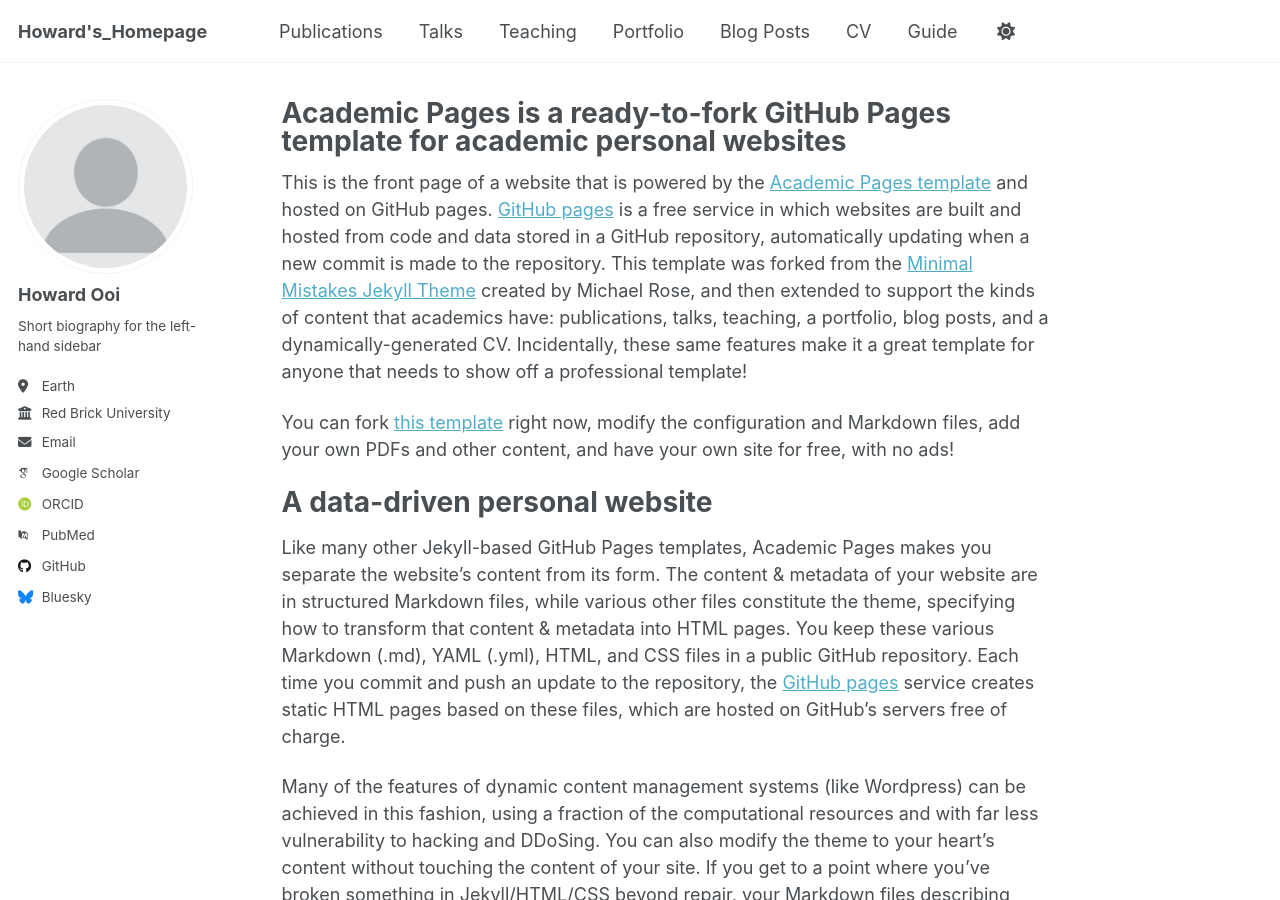
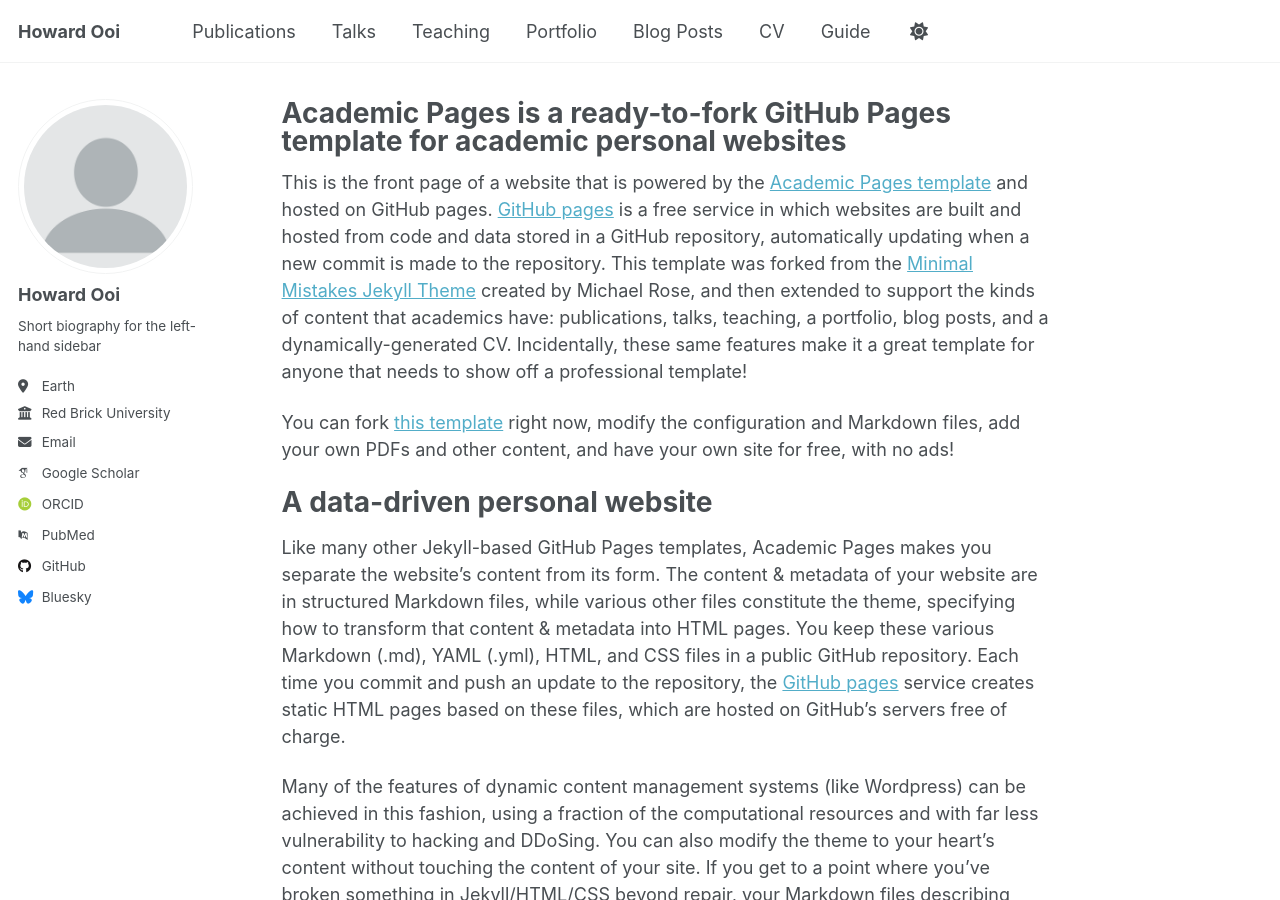
Before and after one commit to Howard-Ooi/Howard-Ooi.github.io, a Jekyll site: the page built from _pages/about.md, in a window 1280 px wide and 900 px high. Built offline with Jekyll 4.4.1, drawn with Linux system fonts in a browser that asks for light colours; some web fonts are replaced; a script that is not in the unit is left out.

Commit message:
“update-title

```diff
--- a/_config.yml
+++ b/_config.yml
@@ -9,7 +9,7 @@
 # Basic Site Settings
 locale                   : "en-US"
 site_theme               : "default" # Currently available options are "default", "air"
-title                    : "Howard's_Homepage"
+title                    : "Howard Ooi"
 title_separator          : "-"
 name                     : &name "Howard Ooi"
 description              : &description "personal description"
```
